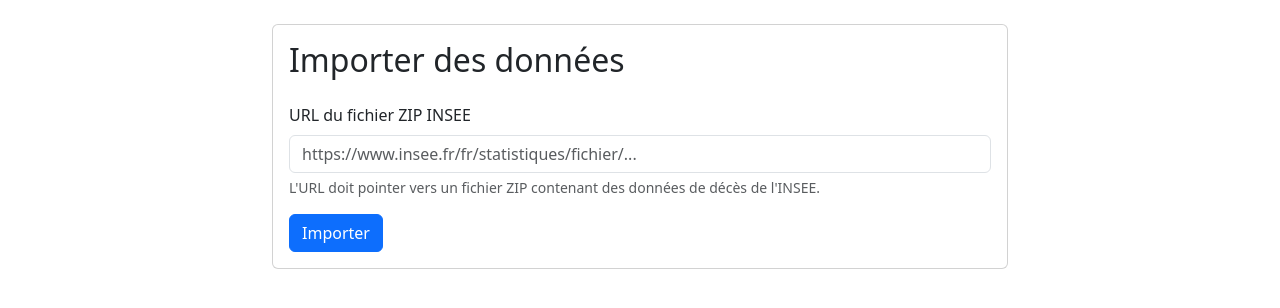
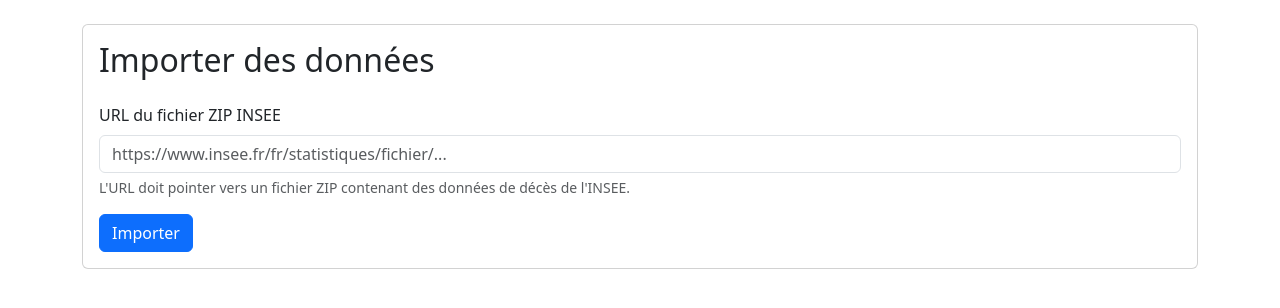
Before and after one commit to zanettibo/inseedeces, a Django app: page /import/ in a window 1280 px wide. Shown: the part 56-364 px from the top of the page. Run offline with Django 5.2, Linux system fonts and the light colour scheme; data that the repository does not hold is empty.

Commit message:
rationalisation des tailles de col

```diff
--- a/deces/templates/deces/import.html
+++ b/deces/templates/deces/import.html
@@ -4,7 +4,7 @@
 
 {% block content %}
 <div class="row justify-content-center">
-    <div class="col-md-8">
+    <div class="col-md-12">
         <div class="card mb-4">
             <div class="card-body">
                 <h2 class="card-title mb-4">Importer des données</h2>
--- a/deces/templates/deces/search.html
+++ b/deces/templates/deces/search.html
@@ -118,7 +118,7 @@
 
 {% block content %}
 <div class="row justify-content-center">
-    <div class="col-md-10">
+    <div class="col-md-12">
         <div class="card">
             <div class="card-body">
                 <h2 class="card-title mb-4">Rechercher dans la base de données</h2>
```
